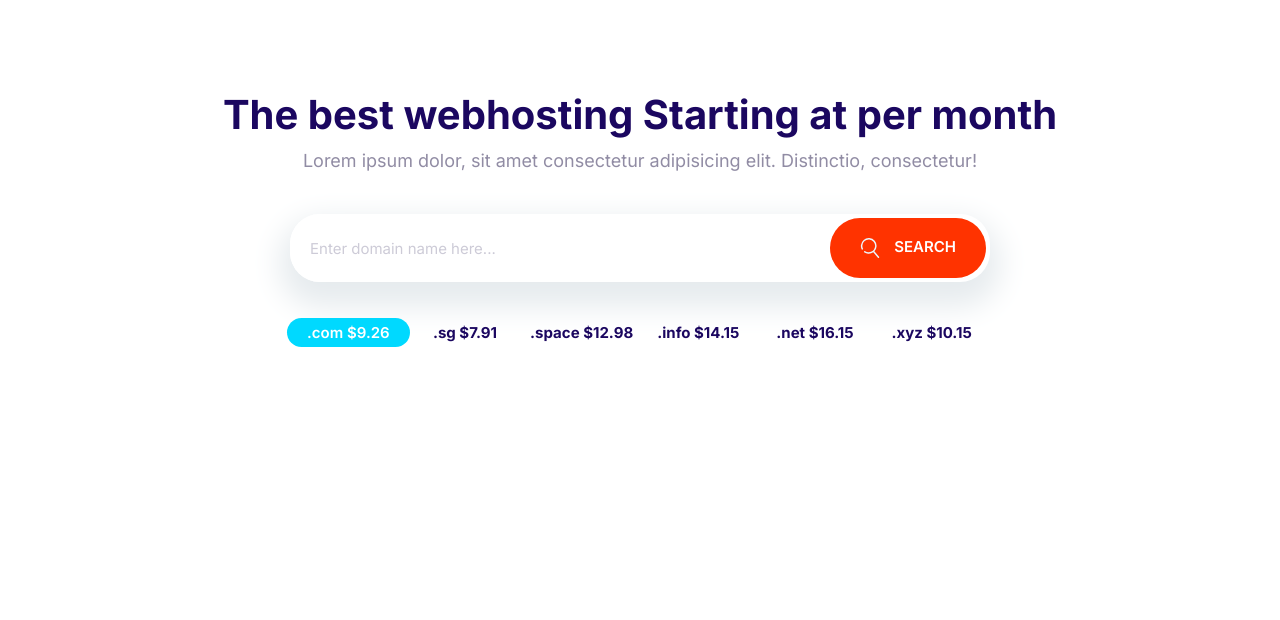
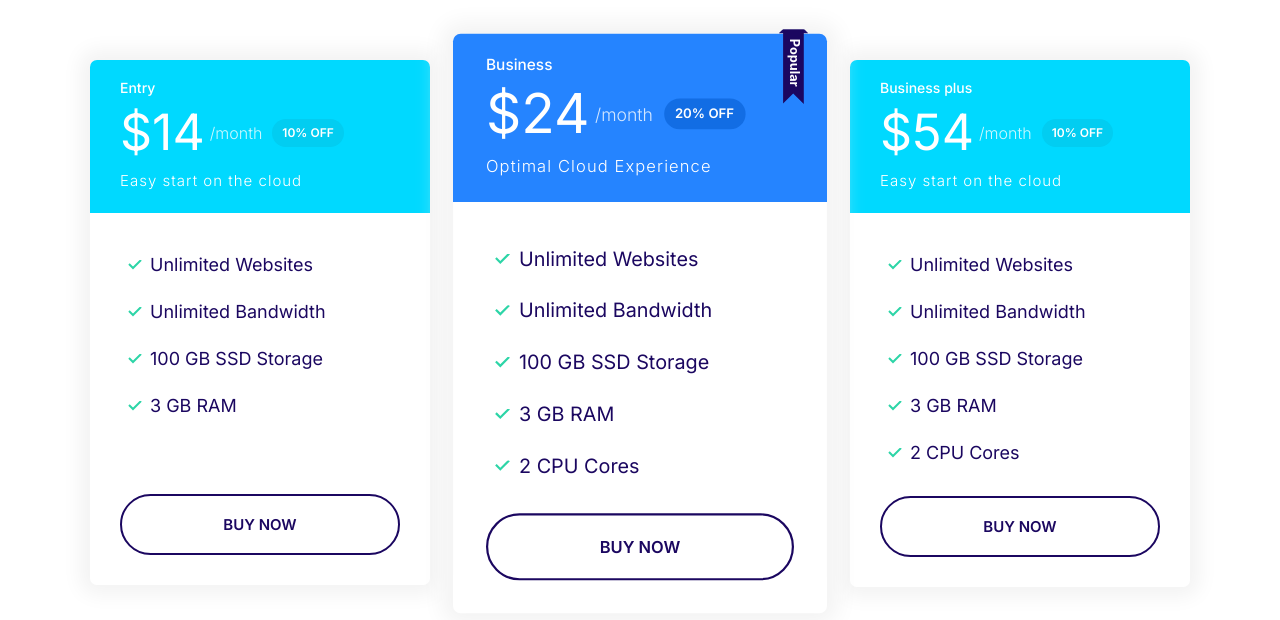
Before and after one commit to Khamoor/web_hosting, a plain HTML site: page index.html in a window 1280 px wide. Drawn offline with Linux system fonts and the light colour scheme.

Commit message:
Build the block-plans component.

```diff
--- a/css/styles.css
+++ b/css/styles.css
@@ -125,7 +125,7 @@ a {
 
 .badge--small {
   font-size: 1.6rem;
-  padding: 0.5rem 1.5rem;
+  padding: 0.5rem 1rem;
 }
 
 @media screen and (min-width: 1024px) {
@@ -159,6 +159,11 @@ a {
 .list--tick .list__item {
   padding-left: 0.5rem;
   margin-bottom: 1rem;
+}
+
+.list__item-empty {
+  /* list-style: none; */
+  visibility: hidden;
 }
 
 @media screen and (min-width: 1024px) {
@@ -320,12 +325,18 @@ a {
 .card {
   border-radius: 7px;
   box-shadow: 0 0 20px 10px #f3f3f3;
-  overflow: hidden;
+  /* overflow: hidden; */
 }
 
 .card__header,
 .card__body {
   padding: 2rem 3rem;
+  border-radius: 7px 7px 0 0;
+}
+
+.card__header__spacing {
+  display: flex;
+  align-items: center;
 }
 
 .card--primary .card__header {
@@ -338,14 +349,19 @@ a {
   color: #fff;
 }
 
+.card--primary .badge--primary {
+  background: #126de4;
+}
+
 .card--secondary .badge--secondary {
   background: #02cdf1;
 }
 
 /* Plans */
 
-.plan {
-  transform: scale(1);
+.plan .card {
+  /* transform: scale(1); */
+  transition: transform 0.2s ease-out;
 }
 
 .plan__name {
@@ -353,6 +369,11 @@ a {
   margin: 0;
   font-weight: 500;
   font-size: 2.4rem;
+}
+
+.plan__price,
+.plan__billing-cycle {
+  padding-right: 0.5rem;
 }
 
 .plan__price {
@@ -364,7 +385,7 @@ a {
   font-size: 2.4rem;
   font-weight: 300;
   opacity: 0.8;
-  margin-right: 1rem;
+  margin-right: 0.5rem;
 }
 
 .plan__description {
@@ -384,11 +405,19 @@ a {
 
 .plan--popular .card__header::before {
   content: url(../images/popular.svg);
-  width: 40px;
+  width: 38px;
   display: inline-block;
-  position: fixed;
-  top: -6px;
+  position: absolute;
+  top: -4px;
   right: 5%;
+}
+
+.plan .card:hover {
+  transform: scale(1.05);
+}
+
+.plan--popular .card:hover {
+  transform: scale(1.05);
 }
 
 @media screen and (min-width: 1024px) {
@@ -405,7 +434,15 @@ a {
   }
 
   .plan__description {
-    font-size: 1.7rem;
+    font-size: 1.5rem;
+  }
+
+  .plan--popular {
+    transform: scale(1.1);
+  }
+
+  .plan--popular .card__header::before {
+    width: 27px;
   }
 }
 
@@ -768,3 +805,14 @@ a {
     font-size: 1.5rem;
   }
 }
+
+/* Plans Block */
+
+.block-plans .grid {
+  gap: 4rem 4rem;
+}
+
+.block-plans .card {
+  max-width: 500px;
+  margin: 0 auto;
+}
--- a/index.html
+++ b/index.html
@@ -13,30 +13,78 @@
 </head>
 
 <body>
-    <section class="block container block-domain">
-        <header class="block__header">
-            <h2>The best webhosting Starting at per month</h2>
-            <p>
-                Lorem ipsum dolor, sit amet consectetur adipisicing elit. Distinctio, consectetur!
-            </p>
-        </header>
-        <div class="input-group">
-            <input type="text" class="input" placeholder="Enter domain name here..." size="1" />
-            <button class="btn btn--accent">
-                <svg class="icon icon--white">
-                    <use xlink:href="images/sprite.svg#search"></use>
-                </svg>
-                Search
-            </button>
+    <section class="block container block-plans">
+        <div class="grid grid--1x3">
+            <div class="plan">
+                <div class="card card--secondary">
+                    <header class="card__header">
+                        <h3 class="plan__name">Entry</h3>
+                        <div class="card__header__spacing">
+                            <span class="plan__price">$14</span>
+                            <span class="plan__billing-cycle">/month</span>
+                            <span class="badge badge--secondary badge--small">10% OFF</span>
+                        </div>
+                        <span class="plan__description">Easy start on the cloud</span>
+                    </header>
+                    <div class="card__body">
+                        <ul class="list list--tick">
+                            <li class="list__item">Unlimited Websites</li>
+                            <li class="list__item">Unlimited Bandwidth</li>
+                            <li class="list__item">100 GB SSD Storage</li>
+                            <li class="list__item">3 GB RAM</li>
+                            <li class="list__item-empty"></li>
+                        </ul>
+                        <button class="btn btn--outline btn--block">Buy Now</button>
+                    </div>
+                </div>
+            </div>
+            <div class="plan plan--popular">
+                <div class="card card--primary">
+                    <header class="card__header">
+                        <h3 class="plan__name">Business</h3>
+                        <div class="card__header__spacing">
+                            <span class="plan__price">$24</span>
+                            <span class="plan__billing-cycle">/month</span>
+                            <span class="badge badge--primary badge--small">20% OFF</span>
+                        </div>
+                        <span class="plan__description">Optimal Cloud Experience</span>
+                    </header>
+                    <div class="card__body">
+                        <ul class="list list--tick">
+                            <li class="list__item">Unlimited Websites</li>
+                            <li class="list__item">Unlimited Bandwidth</li>
+                            <li class="list__item">100 GB SSD Storage</li>
+                            <li class="list__item">3 GB RAM</li>
+                            <li class="list__item">2 CPU Cores</li>
+                        </ul>
+                        <button class="btn btn--outline btn--block">Buy Now</button>
+                    </div>
+                </div>
+            </div>
+            <div class="plan">
+                <div class="card card--secondary">
+                    <header class="card__header">
+                        <h3 class="plan__name">Business plus</h3>
+                        <div class="card__header__spacing">
+                            <span class="plan__price">$54</span>
+                            <span class="plan__billing-cycle">/month</span>
+                            <span class="badge badge--secondary badge--small">10% OFF</span>
+                        </div>
+                        <span class="plan__description">Easy start on the cloud</span>
+                    </header>
+                    <div class="card__body">
+                        <ul class="list list--tick">
+                            <li class="list__item">Unlimited Websites</li>
+                            <li class="list__item">Unlimited Bandwidth</li>
+                            <li class="list__item">100 GB SSD Storage</li>
+                            <li class="list__item">3 GB RAM</li>
+                            <li class="list__item">2 CPU Cores</li>
+                        </ul>
+                        <button class="btn btn--outline btn--block">Buy Now</button>
+                    </div>
+                </div>
+            </div>
         </div>
-        <ul class="list block-domain__prices">
-            <li><span class="badge badge--secondary">.com $9.26</span></li>
-            <li>.sg $7.91</li>
-            <li>.space $12.98</li>
-            <li>.info $14.15</li>
-            <li>.net $16.15</li>
-            <li>.xyz $10.15</li>
-        </ul>
     </section>
     <script src="js/main.js"></script>
 </body>
```
Also changed, not shown: components/block-plans.html (added, +73 -0 lines).
